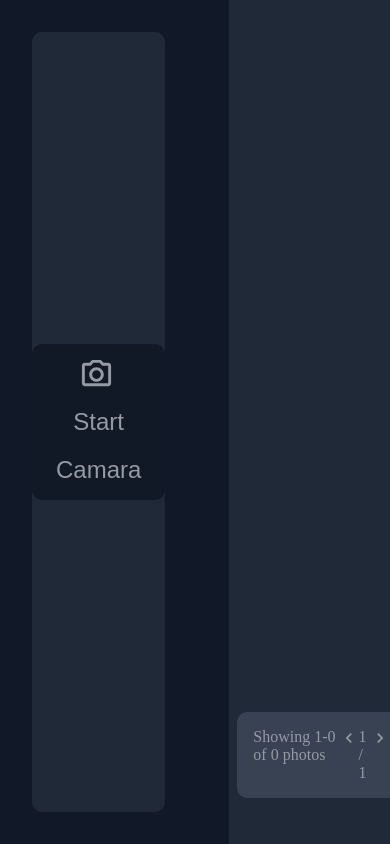
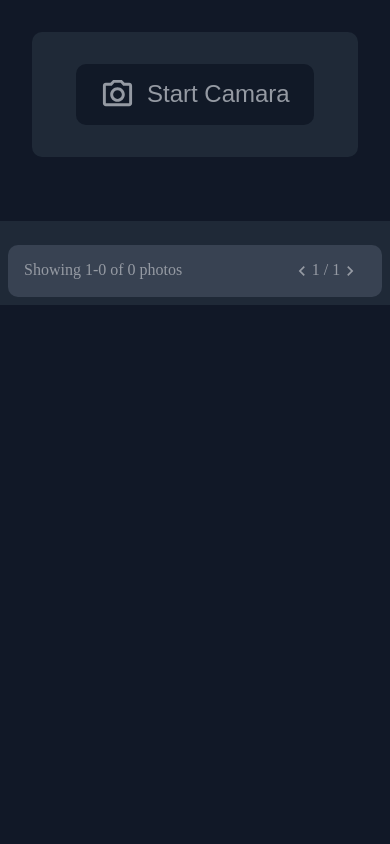
Before and after one commit to language-bridge-dev/frontend-challenge, a React (Vite) app in the folder photo-gallery/: page / in a window 390 px wide. Built offline with nearby package versions, Linux system fonts and the light colour scheme.

Commit message:
added image display

```diff
--- a/photo-gallery/src/App.css
+++ b/photo-gallery/src/App.css
@@ -1,20 +1,31 @@
 .wrapper {
   height: 100vh;
   max-width: 1440px;
+
   display: grid;
   grid-template-columns: 1fr 0.3fr;
   gap: 2rem;
   margin: auto;
   overflow: hidden;
 }
-.camara-wrapper {
+.camara {
   background-color: hsl(215, 28%, 17%);
   border-radius: 10px;
+  margin: 2rem;
   display: flex;
   flex-direction: column;
   justify-content: center;
   align-items: center;
-  margin: 2rem;
+  img {
+    height: 80%;
+  }
+}
+.video-wrapper {
+  width: 100%;
+  display: flex;
+  flex-direction: column;
+  justify-content: center;
+  align-items: center;
 }
 video {
   aspect-ratio: 19 / 9;
@@ -41,6 +52,7 @@ video {
   img {
     width: 100%;
     object-fit: cover;
+    cursor: pointer;
   }
 }
 .pagination-wrapper {
@@ -94,3 +106,27 @@ video {
     margin-right: 5px;
   }
 }
+
+@media (max-width: 1136px) {
+  .wrapper {
+    min-width: 350px;
+    display: flex;
+    flex-direction: column;
+    height: auto;
+  }
+
+  .camara-wrapper {
+    width: 100%;
+    max-height: 50vh;
+  }
+
+  .gallery-wrapper {
+    grid-template-columns: 1fr;
+    grid-template-rows: repeat(2, auto);
+  }
+
+  .img {
+    width: 100%;
+    height: auto;
+  }
+}
--- a/photo-gallery/src/components/Camara.tsx
+++ b/photo-gallery/src/components/Camara.tsx
@@ -1,10 +1,15 @@
 import { useRef, useState } from "react";
+import { useDispatch, useSelector } from "react-redux";
+import { addImageToGallery } from "../redux/slices/imageSlice";
 import Button from "./Button";
-import { useDispatch } from "react-redux";
-import { addImageToGallery } from "../redux/slices/imageSlice";
+import { RootState } from "../redux/store";
 
 const Camara = () => {
   const [isCameraActive, setIsCameraActive] = useState(false);
+  const imageToShow = useSelector(
+    (state: RootState) => state.gallery.imageToShow
+  );
+
   const videoRef = useRef<HTMLVideoElement>(null);
   const canvasRef = useRef<HTMLCanvasElement>(null);
   const text = isCameraActive ? "Take Photo" : "Start Camara";
@@ -43,7 +48,11 @@ const Camara = () => {
   };
 
   return (
-    <div className="camara-wrapper">
+    <div className="camara">
+      {imageToShow ? (
+        <img src={imageToShow} alt="" />
+      ) : (
+        <div className="video-wrapper">
           {isCameraActive && (
             <video
               aria-label="Camera preview"
@@ -60,6 +69,8 @@ const Camara = () => {
           />
           <canvas ref={canvasRef} style={{ display: "none" }} />
         </div>
+      )}
+    </div>
   );
 };
 
--- a/photo-gallery/src/components/Gallery.tsx
+++ b/photo-gallery/src/components/Gallery.tsx
@@ -3,12 +3,14 @@ import {
   MdOutlineKeyboardArrowLeft,
   MdOutlineKeyboardArrowRight,
 } from "react-icons/md";
-import { useSelector } from "react-redux";
+import { useDispatch, useSelector } from "react-redux";
 import { RootState } from "../redux/store";
+import { showImage } from "../redux/slices/imageSlice";
+
 const Gallery = () => {
   const images = useSelector((state: RootState) => state.gallery.images);
   const [currentPage, setCurrentPage] = useState(1);
-  const onPageChange = (action: number) => {};
+  const dispatch = useDispatch();
   const imagesPerPage = 8;
   const total =
     images.length === 0 ? 1 : Math.ceil(images.length / imagesPerPage);
@@ -25,6 +27,10 @@ const Gallery = () => {
   const changepage = (page: number) => {
     if (page >= 1 && page <= total) setCurrentPage(page);
   };
+  const showphoto = (image: string) => {
+    dispatch(showImage(image));
+  };
+
   return (
     <div className="gallery-wrapper">
       <div className="image-wrapper">
@@ -35,6 +41,9 @@ const Gallery = () => {
               src={img}
               alt={`Gallery image ${index + firstImg}`}
               key={index}
+              onClick={() => {
+                showphoto(img);
+              }}
             />
           );
         })}
--- a/photo-gallery/src/redux/slices/imageSlice.ts
+++ b/photo-gallery/src/redux/slices/imageSlice.ts
@@ -3,10 +3,14 @@ import { createSlice } from "@reduxjs/toolkit";
 
 export interface GalleryState {
   images: string[];
+  showImage: boolean;
+  imageToShow: string;
 }
 
 const initialState: GalleryState = {
   images: [],
+  showImage: false,
+  imageToShow: "",
 };
 
 export const gallerySlice = createSlice({
@@ -16,10 +20,17 @@ export const gallerySlice = createSlice({
     addImageToGallery: (state, action: PayloadAction<string>) => {
       state.images = [...state.images, action.payload];
     },
+    toggleShowImage: (state) => {
+      state.showImage = !state.showImage;
+    },
+    showImage: (state, action: PayloadAction<string>) => {
+      state.imageToShow = action.payload;
+    },
   },
 });
 
 // Action creators are generated for each case reducer function
-export const { addImageToGallery } = gallerySlice.actions;
+export const { addImageToGallery, toggleShowImage, showImage } =
+  gallerySlice.actions;
 
 export default gallerySlice.reducer;
```
Also changed, not shown: 1 other file (tests, documents, lock files or other folders). Lines whose indentation alone changed are shown as unchanged.
